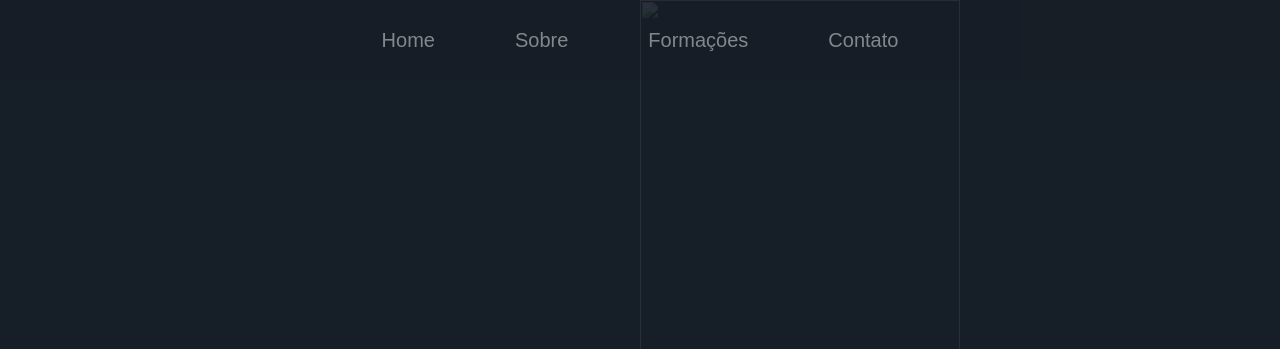
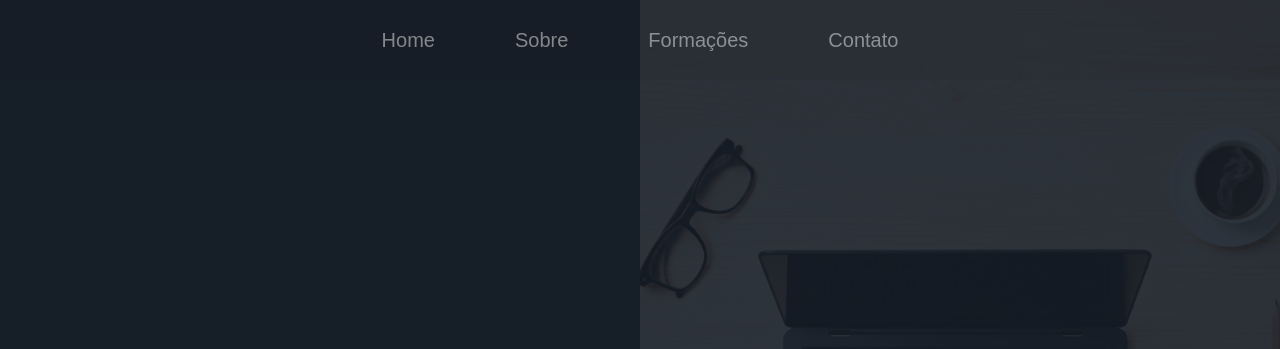
Before and after one commit to VisionL1/jhonatanAraujodaSilvaPortfolioUninter, a plain HTML site: page index.html in a window 1280 px wide. Shown: the top 349 px of the page. Drawn offline with Linux system fonts and the light colour scheme.

Commit message:
Update index.html

```diff
--- a/index.html
+++ b/index.html
@@ -19,7 +19,7 @@
 <!-- Seção incial do site onde sempre será a primeira a aparecer -->
   <section class="home-section active" id="home">
     <h1 class="hero-head" id="head">Portfolio</h1>
-    <img src="/img//geneated_image2.jpg" alt="">
+    <img src="img/geneated_image2.jpg" alt="">
   </section>
 <!-- Seção Sobre -->
 <section class="sobre-section active" id="sobre">
```
